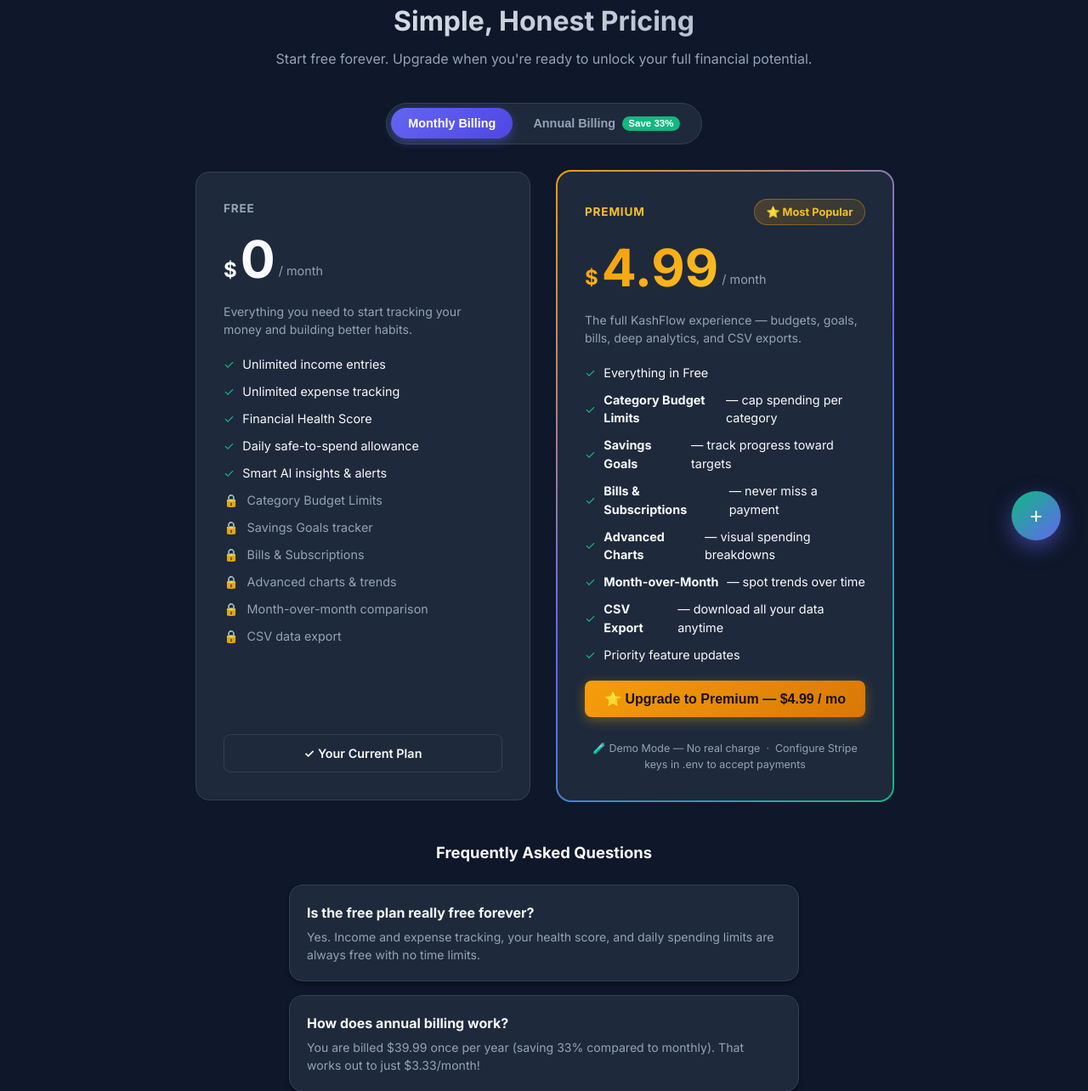
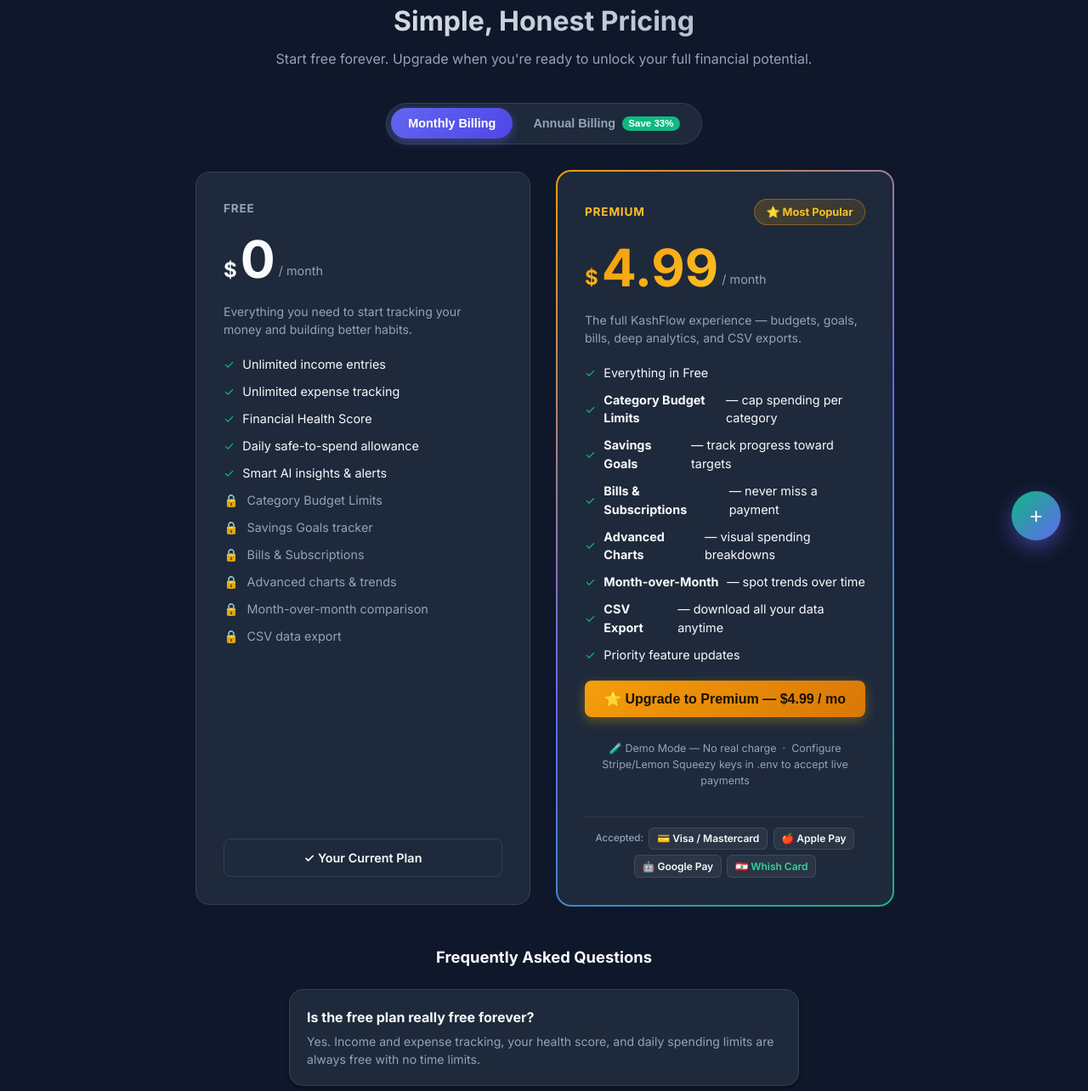
Before and after one commit to jawadkaeik-glitch/expense-tracker, a Flask app: page /pricing in a window 1280 px wide. Shown: the part 132-1416 px from the top of the page at 85% size. Run offline with Flask 3, Linux system fonts and the light colour scheme.

Commit message:
Add accepted payment method badges (Visa/Mastercard, Apple Pay, Google Pay, Whish Card) to pricing page

```diff
--- a/templates/pricing.html
+++ b/templates/pricing.html
@@ -103,13 +103,23 @@
             </form>
             <p style="text-align:center; font-size:0.78rem; color:var(--text-muted); margin-top:0.5rem;">
                 {% if stripe_configured %}
-                    Secure payment via Stripe &nbsp;·&nbsp; Cancel anytime &nbsp;·&nbsp; Instant access
+                    Secure encrypted checkout &nbsp;·&nbsp; Cancel anytime &nbsp;·&nbsp; Instant access
                 {% else %}
-                    🧪 Demo Mode — No real charge &nbsp;·&nbsp; Configure Stripe keys in .env to accept payments
+                    🧪 Demo Mode — No real charge &nbsp;·&nbsp; Configure Stripe/Lemon Squeezy keys in .env to accept live payments
                 {% endif %}
             </p>
+
+            <!-- Accepted Payment Methods Bar -->
+            <div style="display: flex; align-items: center; justify-content: center; gap: 0.4rem; flex-wrap: wrap; margin-top: 0.75rem; padding-top: 0.75rem; border-top: 1px solid rgba(255,255,255,0.08);">
+                <span style="font-size: 0.72rem; color: var(--text-muted); font-weight: 500;">Accepted:</span>
+                <span style="font-size: 0.75rem; padding: 0.2rem 0.55rem; background: rgba(255,255,255,0.06); border-radius: 6px; border: 1px solid rgba(255,255,255,0.1); font-weight: 600; color: #f8fafc;">💳 Visa / Mastercard</span>
+                <span style="font-size: 0.75rem; padding: 0.2rem 0.55rem; background: rgba(255,255,255,0.06); border-radius: 6px; border: 1px solid rgba(255,255,255,0.1); font-weight: 600; color: #f8fafc;">🍎 Apple Pay</span>
+                <span style="font-size: 0.75rem; padding: 0.2rem 0.55rem; background: rgba(255,255,255,0.06); border-radius: 6px; border: 1px solid rgba(255,255,255,0.1); font-weight: 600; color: #f8fafc;">🤖 Google Pay</span>
+                <span style="font-size: 0.75rem; padding: 0.2rem 0.55rem; background: rgba(255,255,255,0.06); border-radius: 6px; border: 1px solid rgba(255,255,255,0.1); font-weight: 600; color: #34d399;">🇱🇧 Whish Card</span>
+            </div>
         {% endif %}
     </div>
+
 
 </div>
 
```
